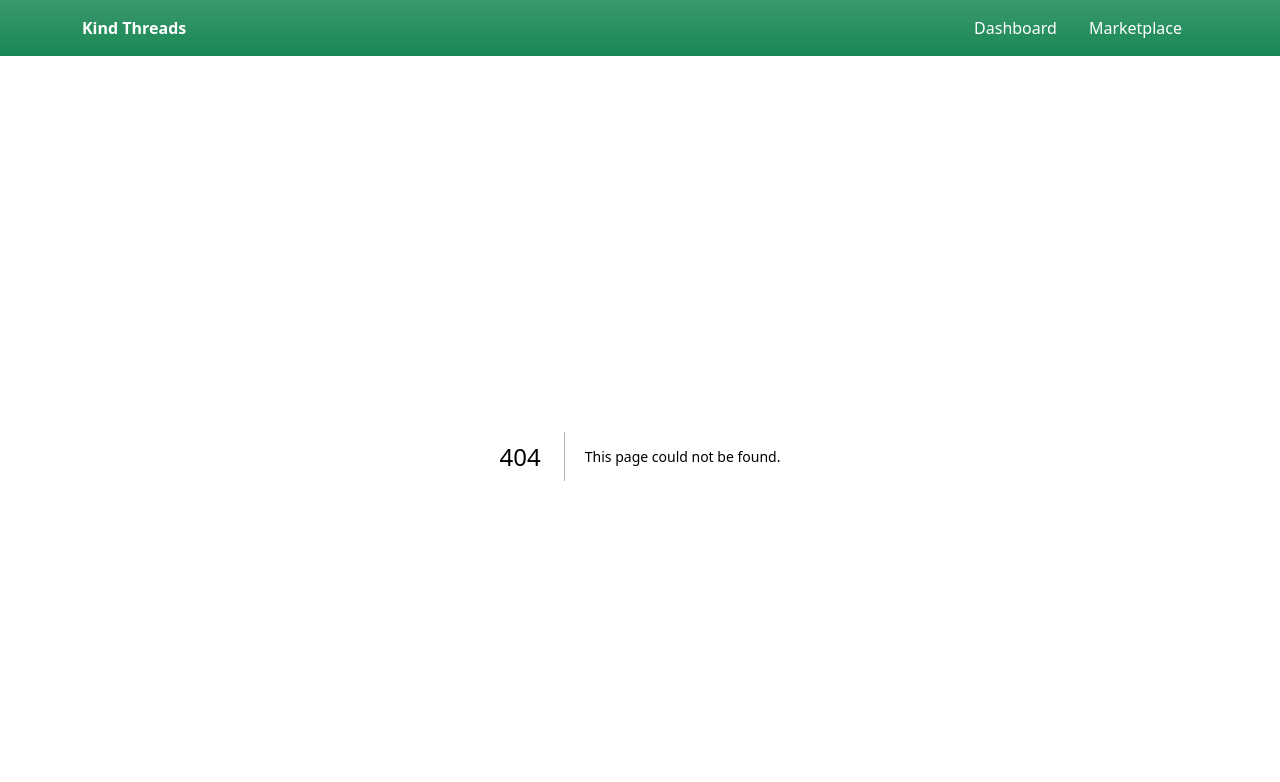
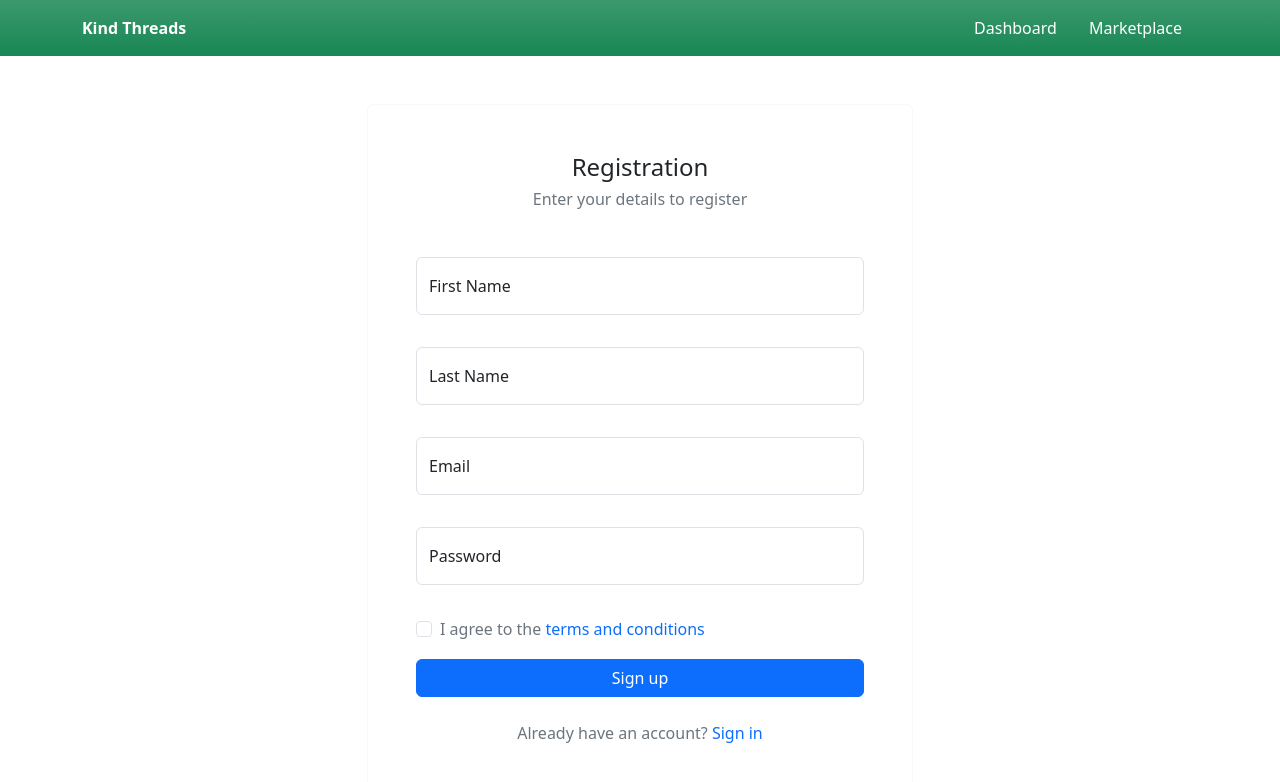
Before and after one commit to sheldonfernandes/kind-threads, a Next.js app in the folder client/: page /register in a window 1280 px wide. Before the commit this address had no page. Shown: the top 782 px of the page. Built offline with nearby package versions, Linux system fonts and the light colour scheme.

Commit message:
feat: registration page

```diff
--- /dev/null
+++ b/client/app/register/page.tsx
@@ -0,0 +1,6 @@
+import RegistrationForm from "@/src/components/Register/RegistrationForm";
+import React from "react";
+
+export default function page() {
+  return <RegistrationForm />;
+}
--- /dev/null
+++ b/client/src/components/Register/RegistrationForm.tsx
@@ -0,0 +1,133 @@
+"use client";
+
+import React from "react";
+import { Card, Col, Container, Form, Row } from "react-bootstrap";
+
+export default function RegistrationForm() {
+  return (
+    <section className="p-3 p-md-4 p-xl-5">
+      <Container>
+        <Row className="justify-content-center">
+          <Col md={9} lg={7} xl={6} xxl={5}>
+            <Card border="light">
+              <Card.Body className="p-3 p-md-4 p-xl-5">
+                <Row>
+                  <Col xs={12}>
+                    <div className="mb-5">
+                      <h2 className="h4 text-center">Registration</h2>
+                      <h3 className="fs-6 fw-normal text-secondary text-center m-0">
+                        Enter your details to register
+                      </h3>
+                    </div>
+                  </Col>
+                </Row>
+                <Form>
+                  <Row className="gy-3 overflow-hidden">
+                    <Col xs={12}>
+                      <div className="form-floating mb-3">
+                        <input
+                          type="text"
+                          className="form-control"
+                          name="firstName"
+                          id="firstName"
+                          placeholder="First Name"
+                          required
+                        />
+                        <label className="form-label">First Name</label>
+                      </div>
+                    </Col>
+                    <Col xs={12}>
+                      <div className="form-floating mb-3">
+                        <input
+                          type="text"
+                          className="form-control"
+                          name="lastName"
+                          id="lastName"
+                          placeholder="First Name"
+                          required
+                        />
+                        <label className="form-label">Last Name</label>
+                      </div>
+                    </Col>
+                    <Col xs={12}>
+                      <div className="form-floating mb-3">
+                        <input
+                          type="email"
+                          className="form-control"
+                          name="email"
+                          id="email"
+                          placeholder="name@example.com"
+                          required
+                        />
+                        <label className="form-label">Email</label>
+                      </div>
+                    </Col>
+                    <Col xs={12}>
+                      <div className="form-floating mb-3">
+                        <input
+                          type="password"
+                          className="form-control"
+                          name="password"
+                          id="password"
+                          value=""
+                          placeholder="Password"
+                          required
+                        />
+                        <label className="form-label">Password</label>
+                      </div>
+                    </Col>
+                    <Col xs={12}>
+                      <div className="form-check">
+                        <input
+                          className="form-check-input"
+                          type="checkbox"
+                          value=""
+                          name="iAgree"
+                          id="iAgree"
+                          required
+                        />
+                        <label className="form-check-label text-secondary">
+                          I agree to the{" "}
+                          <a
+                            href="#!"
+                            className="link-primary text-decoration-none"
+                          >
+                            terms and conditions
+                          </a>
+                        </label>
+                      </div>
+                    </Col>
+                    <Col xs={12}>
+                      <div className="d-grid">
+                        <button
+                          className="btn bsb-btn-xl btn-primary"
+                          type="submit"
+                        >
+                          Sign up
+                        </button>
+                      </div>
+                    </Col>
+                  </Row>
+                </Form>
+                <div className="row">
+                  <div className="col-12">
+                    <div className="mt-2 mb-4 border-secondary-subtle"></div>
+                    <p className="m-0 text-secondary text-center">
+                      Already have an account?{" "}
+                      <a
+                        href="#!"
+                        className="link-primary text-decoration-none"
+                      >
+                        Sign in
+                      </a>
+                    </p>
+                  </div>
+                </div>
+              </Card.Body>
+            </Card>
+          </Col>
+        </Row>
+      </Container>
+    </section>
+  );
+}
--- /dev/null
+++ b/client/src/components/Register/styles.css
@@ -0,0 +1,55 @@
+.bsb-btn-xl {
+  --bs-btn-padding-y: 0.625rem;
+  --bs-btn-padding-x: 1.25rem;
+  --bs-btn-font-size: calc(1.26rem + 0.12vw);
+  --bs-btn-border-radius: var(--bs-border-radius-lg);
+}
+@media (min-width: 1200px) {
+  .bsb-btn-xl {
+    --bs-btn-font-size: 1.35rem;
+  }
+}
+.bsb-btn-2xl {
+  --bs-btn-padding-y: 0.75rem;
+  --bs-btn-padding-x: 1.5rem;
+  --bs-btn-font-size: calc(1.27rem + 0.24vw);
+  --bs-btn-border-radius: var(--bs-border-radius-lg);
+}
+@media (min-width: 1200px) {
+  .bsb-btn-2xl {
+    --bs-btn-font-size: 1.45rem;
+  }
+}
+.bsb-btn-3xl {
+  --bs-btn-padding-y: 0.875rem;
+  --bs-btn-padding-x: 1.75rem;
+  --bs-btn-font-size: calc(1.28rem + 0.36vw);
+  --bs-btn-border-radius: var(--bs-border-radius-lg);
+}
+@media (min-width: 1200px) {
+  .bsb-btn-3xl {
+    --bs-btn-font-size: 1.55rem;
+  }
+}
+.bsb-btn-4xl {
+  --bs-btn-padding-y: 1rem;
+  --bs-btn-padding-x: 2rem;
+  --bs-btn-font-size: calc(1.29rem + 0.48vw);
+  --bs-btn-border-radius: var(--bs-border-radius-lg);
+}
+@media (min-width: 1200px) {
+  .bsb-btn-4xl {
+    --bs-btn-font-size: 1.65rem;
+  }
+}
+.bsb-btn-5xl {
+  --bs-btn-padding-y: 1.125rem;
+  --bs-btn-padding-x: 2.25rem;
+  --bs-btn-font-size: calc(1.3rem + 0.6vw);
+  --bs-btn-border-radius: var(--bs-border-radius-lg);
+}
+@media (min-width: 1200px) {
+  .bsb-btn-5xl {
+    --bs-btn-font-size: 1.75rem;
+  }
+}
```
